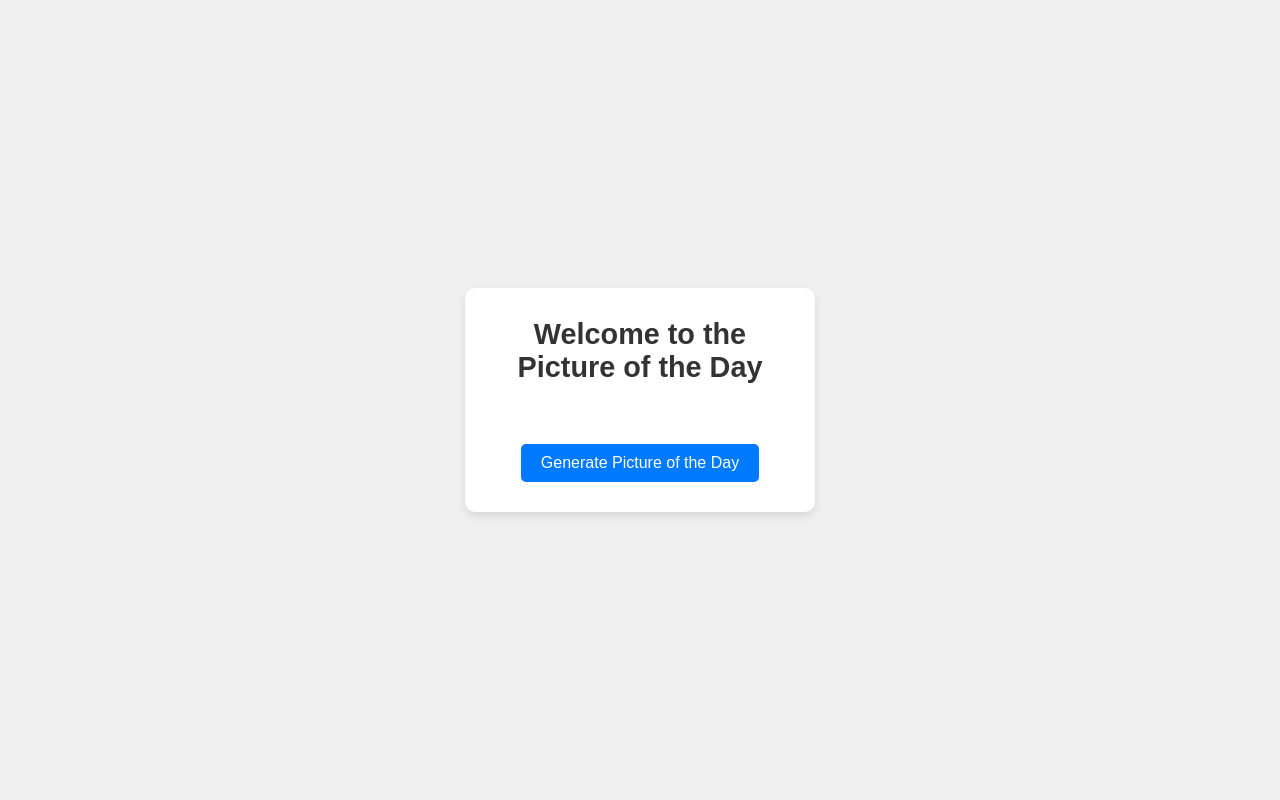
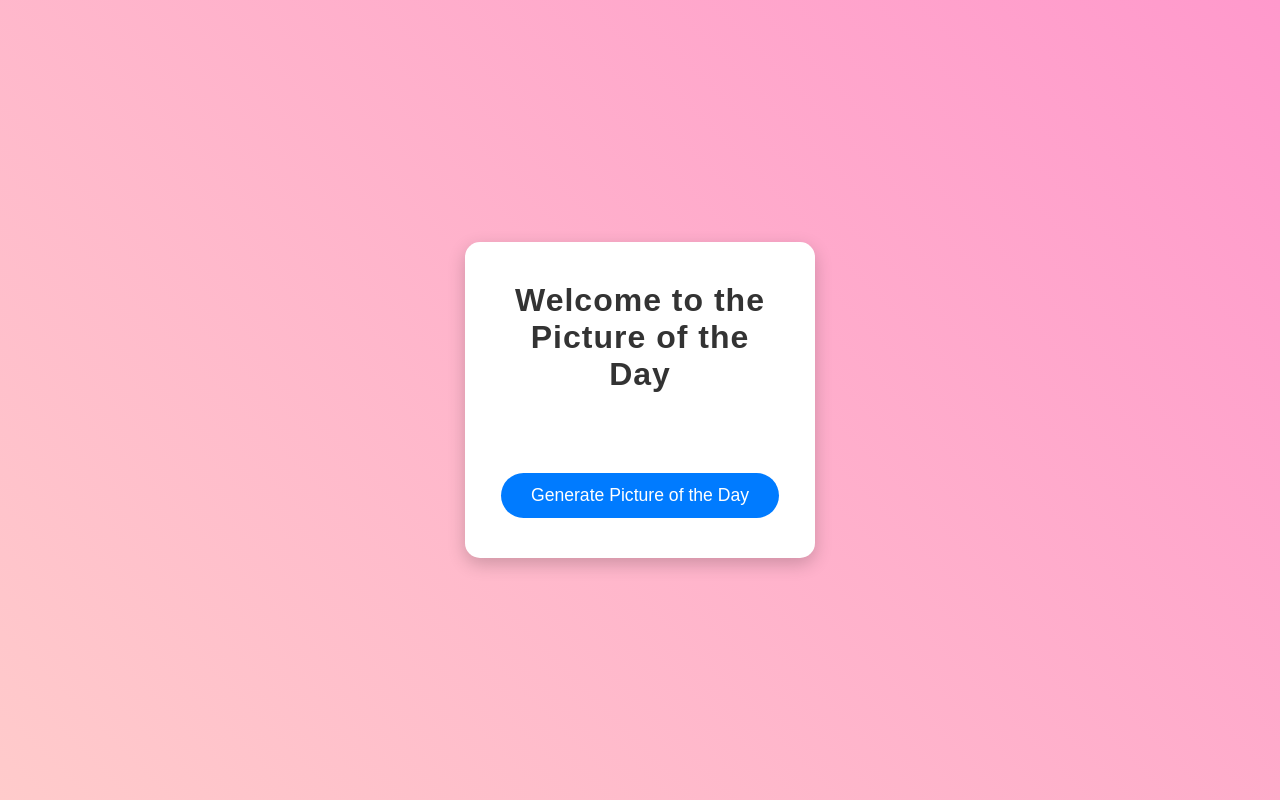
Before and after one commit to 2019120162/PicofTheDay, a website: page public/index.html in a window 1280 px wide. Drawn offline with Linux system fonts and the light colour scheme.

Commit message:
my fourth commit almost done!

```diff
--- a/public/styles.css
+++ b/public/styles.css
@@ -1,5 +1,3 @@
-/* public/styles.css */
-
 * {
     margin: 0;
     padding: 0;
@@ -7,59 +5,79 @@
 }
 
 body {
-    font-family: Arial, sans-serif;
-    background-color: #f0f0f0;
+    font-family: 'Arial', sans-serif;
+    background-color: #ffcbcb;  /* Soft pink background */
     display: flex;
     justify-content: center;
     align-items: center;
     height: 100vh;
+    background-image: linear-gradient(45deg, #ffcbcb, #ff99cc); /* Gradient background */
 }
 
 .container {
     text-align: center;
     background-color: white;
-    padding: 30px;
-    border-radius: 10px;
-    box-shadow: 0 4px 8px rgba(0, 0, 0, 0.1);
+    padding: 40px 30px;
+    border-radius: 15px;
+    box-shadow: 0 6px 18px rgba(0, 0, 0, 0.2);
     width: 350px;
+    transition: transform 0.3s ease-in-out;
+}
+
+.container:hover {
+    transform: scale(1.05);
 }
 
 h1 {
     color: #333;
-    font-size: 1.8em;
-    margin-bottom: 20px;
+    font-size: 2em;
+    font-weight: bold;
+    margin-bottom: 30px;
+    letter-spacing: 1px;
 }
 
 .image-container {
-    margin: 20px 0;
-    border-radius: 10px;
+    margin: 25px 0;
+    border-radius: 15px;
     overflow: hidden;
+    box-shadow: 0 4px 12px rgba(0, 0, 0, 0.15);
 }
 
 .image-container img {
     width: 100%;
     height: auto;
-    border-radius: 8px;
+    border-radius: 15px;
 }
 
 .greeting {
-    font-size: 1.2em;
-    color: #555;
-    margin-top: 15px;
+    font-size: 1.3em;
+    color: #666;
+    font-style: italic;  /* Italicize the greeting */
+    margin-top: 20px;
+    font-weight: lighter;
 }
 
 button {
     background-color: #007bff;
     color: white;
-    font-size: 1em;
-    padding: 10px 20px;
+    font-size: 1.1em;
+    padding: 12px 30px;
     border: none;
-    border-radius: 5px;
+    border-radius: 30px;  /* Round button edges */
     cursor: pointer;
-    margin-top: 20px;
-    transition: background-color 0.3s ease;
+    margin-top: 25px;
+    transition: background-color 0.3s ease, transform 0.2s ease;
 }
 
 button:hover {
     background-color: #0056b3;
+    transform: scale(1.1);
 }
+
+button:focus {
+    outline: none;
+}
+
+button:active {
+    transform: scale(0.95);
+}
```
